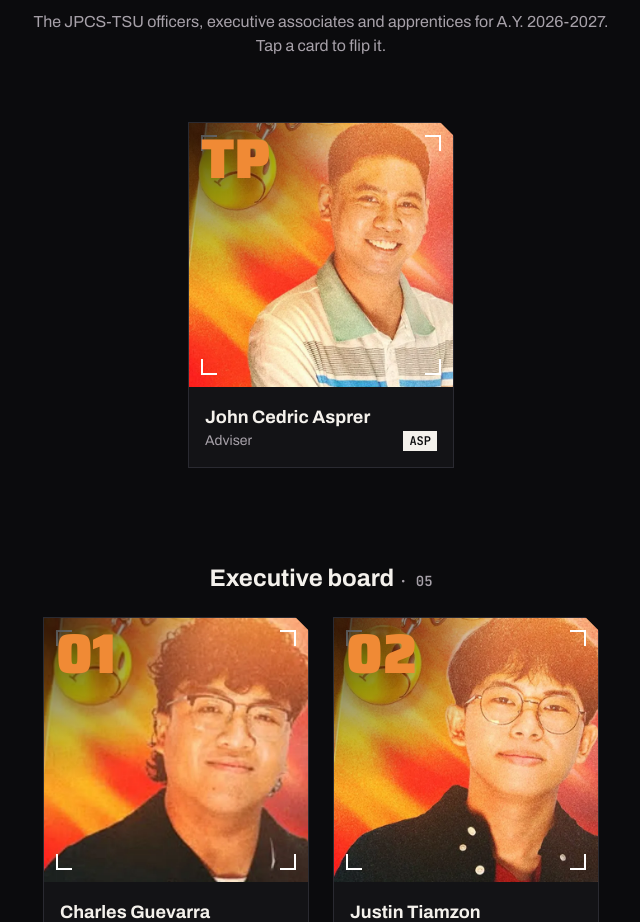
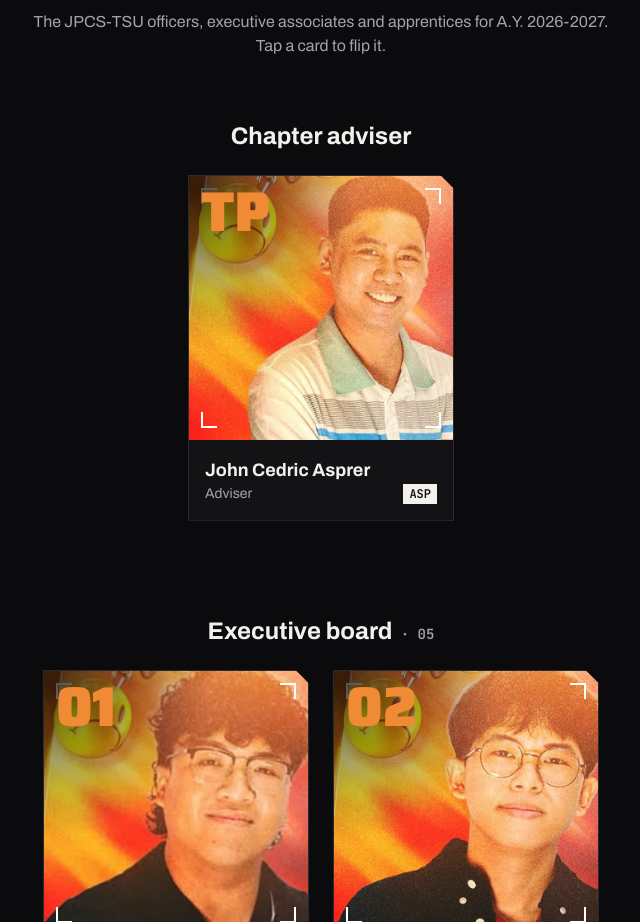
Before and after one commit to Cypher0924/jpcs-site, a Next.js app: page / in a window 1280 px wide. Shown: the part 2160-3082 px from the top of the page, without its empty margins (319-959 px from the left). Built offline with nearby package versions, Linux system fonts and the light colour scheme.

Commit message:
feat/adviser-heading

```diff
--- a/components/sections.tsx
+++ b/components/sections.tsx
@@ -70,17 +70,18 @@ export function Officers() {
           title="Driver lineup"
           sub="The JPCS-TSU officers, executive associates and apprentices for A.Y. 2026-2027. Tap a card to flip it."
         />
-        {/* One block per category: the adviser alone on top, then each group under its own heading.
+        {/* One block per category, each under its own heading, starting with the adviser alone on top.
             Mobile: each group is a swipe carousel (~1.3 cards) with position dots. From md up: centred
             rows of 3 / 4, so short rows sit in the middle like a pyramid. */}
         <div className="flex flex-col gap-12 md:gap-14">
           {officerGroups.map((g) => (
             <div key={g.officers[0].slug}>
-              {g.title && (
-                <h3 className="type-heading mb-6 text-center">
-                  {g.title} <span className="type-data text-sm text-ink-muted">· {String(g.officers.length).padStart(2, "0")}</span>
-                </h3>
-              )}
+              <h3 className="type-heading mb-6 text-center">
+                {g.title}
+                {g.officers.length > 1 && (
+                  <span className="type-data text-sm text-ink-muted"> · {String(g.officers.length).padStart(2, "0")}</span>
+                )}
+              </h3>
               <OfficerCarousel count={g.officers.length}>
                 {g.officers.map((o, i) => (
                   <Fragment key={o.slug}>
--- a/lib/content.ts
+++ b/lib/content.ts
@@ -39,8 +39,9 @@ export const stats: { value: number | null; unit?: string; label: string }[] = [
 // TODO: add a short quote per officer (optional).
 type OfficerEntry = { name: string; role: string; slug: string; quote?: string };
 
-const officerGroupList: { title?: string; label: string; breaks?: number[]; officers: OfficerEntry[] }[] = [
+const officerGroupList: { title: string; label: string; breaks?: number[]; officers: OfficerEntry[] }[] = [
   {
+    title: "Chapter adviser",
     label: "Chapter adviser",
     officers: [{ name: "John Cedric Asprer", role: "Adviser", slug: "john-cedric-asprer" }],
   },
```
